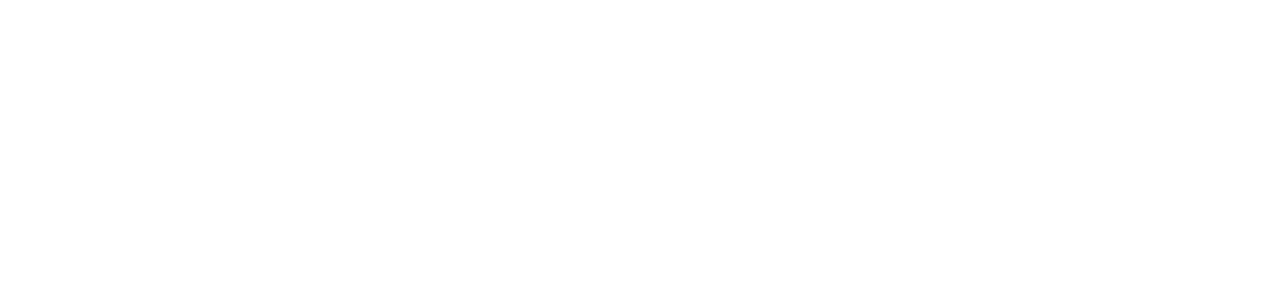
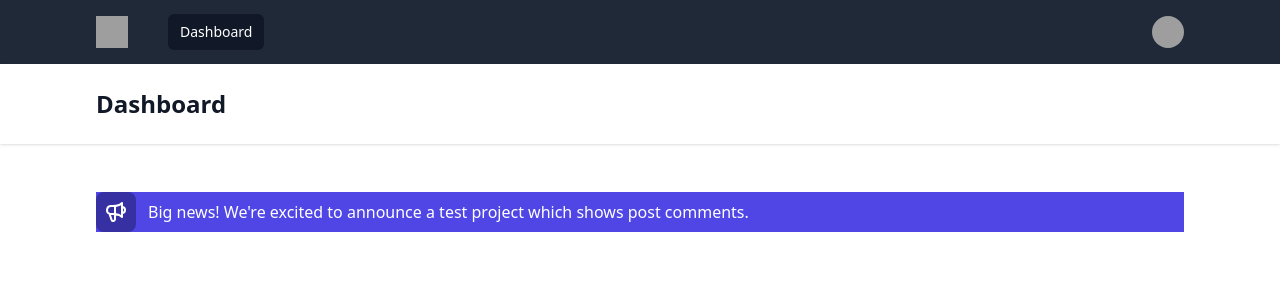
Before and after one commit to mehmetarici/laravel-vue-comment, a Vue app in the folder vue/: page /dashboard in a window 1280 px wide. Before the commit this address had no page. Shown: the top 300 px of the page. Built offline with nearby package versions, Linux system fonts and the light colour scheme; grey boxes are pictures that could not be loaded.

Commit message:
project layout, navbar and sample dashboard page implemented

```diff
--- a/vue/index.html
+++ b/vue/index.html
@@ -4,7 +4,7 @@
     <meta charset="UTF-8" />
     <link rel="icon" href="/favicon.ico" />
     <meta name="viewport" content="width=device-width, initial-scale=1.0" />
-    <title>Vite App</title>
+    <title>Comment App</title>
   </head>
   <body>
     <div id="app"></div>
--- a/vue/src/components/HelloWorld.vue
+++ /dev/null
@@ -1,40 +0,0 @@
-<script setup>
-import { ref } from 'vue'
-
-defineProps({
-  msg: String
-})
-
-const count = ref(0)
-</script>
-
-<template>
-  <h1>{{ msg }}</h1>
-
-  <p>
-    Recommended IDE setup:
-    <a href="https://code.visualstudio.com/" target="_blank">VSCode</a>
-    +
-    <a href="https://github.com/johnsoncodehk/volar" target="_blank">Volar</a>
-  </p>
-
-  <p>
-    <a href="https://vitejs.dev/guide/features.html" target="_blank">
-      Vite Documentation
-    </a>
-    |
-    <a href="https://v3.vuejs.org/" target="_blank">Vue 3 Documentation</a>
-  </p>
-
-  <button type="button" @click="count++">count is: {{ count }}</button>
-  <p>
-    Edit
-    <code>components/HelloWorld.vue</code> to test hot module replacement.
-  </p>
-</template>
-
-<style scoped>
-a {
-  color: #42b983;
-}
-</style>
--- /dev/null
+++ b/vue/src/components/index.js
@@ -0,0 +1,2 @@
+export {default as DefaultLayout} from "./layout/DefaultLayout.vue"
+export {default as PageContainer} from "./layout/PageContainer.vue"
--- /dev/null
+++ b/vue/src/components/layout/DefaultLayout.vue
@@ -0,0 +1,125 @@
+<template>
+    <div class="min-h-full">
+        <Disclosure as="nav" class="bg-gray-800" v-slot="{ open }">
+            <div class="max-w-6xl mx-auto px-4 sm:px-6 lg:px-8">
+                <div class="flex items-center justify-between h-16">
+                    <div class="flex items-center">
+                        <div class="flex-shrink-0">
+                            <img class="h-8 w-8"
+                                 src="https://tailwindui.com/img/logos/workflow-mark-indigo-500.svg"
+                                 alt="Workflow"
+                            />
+                        </div>
+                        <div class="hidden md:block">
+                            <div class="ml-10 flex items-baseline space-x-4">
+                                <router-link
+                                    v-for="item in navigation" :key="item.name" :to="item.to"
+                                    active-class="bg-gray-900 text-white"
+                                    :class="[this.$route.name === item.to.name ? '' : 'text-gray-300 hover:bg-gray-700 hover:text-white', 'px-3 py-2 rounded-md text-sm font-medium']">
+                                    {{ item.name }}
+                                </router-link>
+                            </div>
+                        </div>
+                    </div>
+                    <div class="hidden md:block">
+                        <div class="ml-4 flex items-center md:ml-6">
+                            <!-- Profile dropdown -->
+                            <Menu as="div" class="ml-3 relative">
+                                <div>
+                                    <MenuButton
+                                        class="max-w-xs bg-gray-800 rounded-full flex items-center text-sm focus:outline-none focus:ring-2 focus:ring-offset-2 focus:ring-offset-gray-800 focus:ring-white">
+                                        <span class="sr-only">Open user menu</span>
+                                        <img class="h-8 w-8 rounded-full" :src="user.imageUrl" alt=""/>
+                                    </MenuButton>
+                                </div>
+                                <transition
+                                    enter-active-class="transition ease-out duration-100"
+                                    enter-from-class="transform opacity-0 scale-95"
+                                    enter-to-class="transform opacity-100 scale-100"
+                                    leave-active-class="transition ease-in duration-75"
+                                    leave-from-class="transform opacity-100 scale-100"
+                                    leave-to-class="transform opacity-0 scale-95">
+                                    <MenuItems
+                                        class="origin-top-right absolute right-0 mt-2 w-48 rounded-md shadow-lg py-1 bg-white ring-1 ring-black ring-opacity-5 focus:outline-none">
+                                        <MenuItem v-for="item in userNavigation" :key="item.name" v-slot="{ active }">
+                                            <a :to="item.to"
+                                               :class="[active ? 'bg-gray-100' : '', 'block px-4 py-2 text-sm text-gray-700']">
+                                                {{ item.name }}
+                                            </a>
+                                        </MenuItem>
+                                    </MenuItems>
+                                </transition>
+                            </Menu>
+                        </div>
+                    </div>
+                    <div class="-mr-2 flex md:hidden">
+                        <!-- Mobile menu button -->
+                        <DisclosureButton
+                            class="bg-gray-800 inline-flex items-center justify-center p-2 rounded-md text-gray-400 hover:text-white hover:bg-gray-700 focus:outline-none focus:ring-2 focus:ring-offset-2 focus:ring-offset-gray-800 focus:ring-white">
+                            <span class="sr-only">Open main menu</span>
+                            <MenuIcon v-if="!open" class="block h-6 w-6" aria-hidden="true"/>
+                            <XIcon v-else class="block h-6 w-6" aria-hidden="true"/>
+                        </DisclosureButton>
+                    </div>
+                </div>
+            </div>
+
+            <DisclosurePanel class="md:hidden">
+                <div class="px-2 pt-2 pb-3 space-y-1 sm:px-3">
+                    <router-link
+                        v-for="item in navigation"
+                        :key="item.name"
+                        :to="item.to"
+                        active-class="bg-gray-900 text-white"
+                        :class="[this.$route.name === item.to.name ? '' : 'text-gray-300 hover:bg-gray-700 hover:text-white', 'block px-3 py-2 rounded-md text-base font-medium']">
+                        {{ item.name }}
+                    </router-link>
+                </div>
+                <div class="pt-4 pb-3 border-t border-gray-700">
+                    <div class="flex items-center px-5">
+                        <div class="flex-shrink-0">
+                            <img class="h-10 w-10 rounded-full" :src="user.imageUrl" alt=""/>
+                        </div>
+                        <div class="ml-3">
+                            <div class="text-base font-medium leading-none text-white">{{ user.name }}</div>
+                            <div class="text-sm font-medium leading-none text-gray-400">{{ user.email }}</div>
+                        </div>
+                    </div>
+                    <div class="mt-3 px-2 space-y-1">
+                        <DisclosureButton
+                            v-for="item in userNavigation"
+                            :key="item.name"
+                            :to="item.to"
+                            class="block px-3 py-2 rounded-md text-base font-medium text-gray-400 hover:text-white hover:bg-gray-700">
+                            {{ item.name }}
+                        </DisclosureButton>
+                    </div>
+                </div>
+            </DisclosurePanel>
+        </Disclosure>
+        <router-view/>
+    </div>
+</template>
+
+<script setup>
+import {Disclosure, DisclosureButton, DisclosurePanel, Menu, MenuButton, MenuItem, MenuItems} from '@headlessui/vue'
+import {MenuIcon, XIcon} from '@heroicons/vue/outline'
+
+const user = {
+    name: 'Mehmet ARICI',
+    email: 'mehmet.arici@example.com',
+    imageUrl:
+        'https://images.unsplash.com/photo-1472099645785-5658abf4ff4e?ixlib=rb-1.2.1&ixid=eyJhcHBfaWQiOjEyMDd9&auto=format&fit=facearea&facepad=2&w=256&h=256&q=80',
+}
+const navigation = [
+    {name: 'Dashboard', to: {name: "Dashboard"}},
+]
+
+// TODO not required part
+const userNavigation = [
+    {name: 'Profile', to: '#'},
+    {name: 'Settings', to: '#'},
+    {name: 'Sign out', to: '#'},
+]
+
+</script>
--- /dev/null
+++ b/vue/src/components/layout/PageContainer.vue
@@ -0,0 +1,24 @@
+<template>
+    <header class="bg-white shadow">
+        <div class="max-w-6xl mx-auto py-6 px-4 sm:px-6 lg:px-8">
+            <h1 class="text-2xl font-bold text-gray-900">{{ title }}</h1>
+        </div>
+    </header>
+    <main>
+        <div class="max-w-6xl mx-auto py-6 sm:px-6 lg:px-8">
+            <div class="px-4 py-6 sm:px-0">
+                <slot/>
+            </div>
+        </div>
+    </main>
+</template>
+
+<script setup>
+defineProps({
+    title: String
+})
+</script>
+
+<style scoped>
+
+</style>
--- a/vue/src/router/index.js
+++ b/vue/src/router/index.js
@@ -1,6 +1,16 @@
 import {createRouter, createWebHistory} from "vue-router";
+import {DefaultLayout} from "../components";
+import {Dashboard} from "../views";
 
-const routes = [{}]
+const routes = [{
+    path: "/",
+    redirect: "/dashboard",
+    component: DefaultLayout,
+    meta: {requiresAuth: true},
+    children: [
+        {path: "/dashboard", name: "Dashboard", component: Dashboard},
+    ]
+}]
 
 const router = createRouter({
     history: createWebHistory(), routes
--- /dev/null
+++ b/vue/src/views/Dashboard.vue
@@ -0,0 +1,25 @@
+<template>
+    <PageContainer title="Dashboard">
+        <div class="bg-indigo-600">
+            <div class="flex items-center justify-between flex-wrap">
+                <div class="w-0 flex-1 flex items-center">
+                    <span class="flex p-2 rounded-lg bg-indigo-800">
+                        <SpeakerphoneIcon class="h-6 w-6 text-white" aria-hidden="true"/>
+                    </span>
+                    <p class="ml-3 font-medium text-white">
+                        Big news! We're excited to announce a test project which shows post comments.
+                    </p>
+                </div>
+            </div>
+        </div>
+    </PageContainer>
+</template>
+
+<script setup>
+import {PageContainer} from "../components";
+import {SpeakerphoneIcon} from '@heroicons/vue/outline'
+</script>
+
+<style scoped>
+
+</style>
--- /dev/null
+++ b/vue/src/views/index.js
@@ -0,0 +1 @@
+export {default as Dashboard} from "./Dashboard.vue";
```
Also changed, not shown: vue/src/assets/logo.png (deleted).
